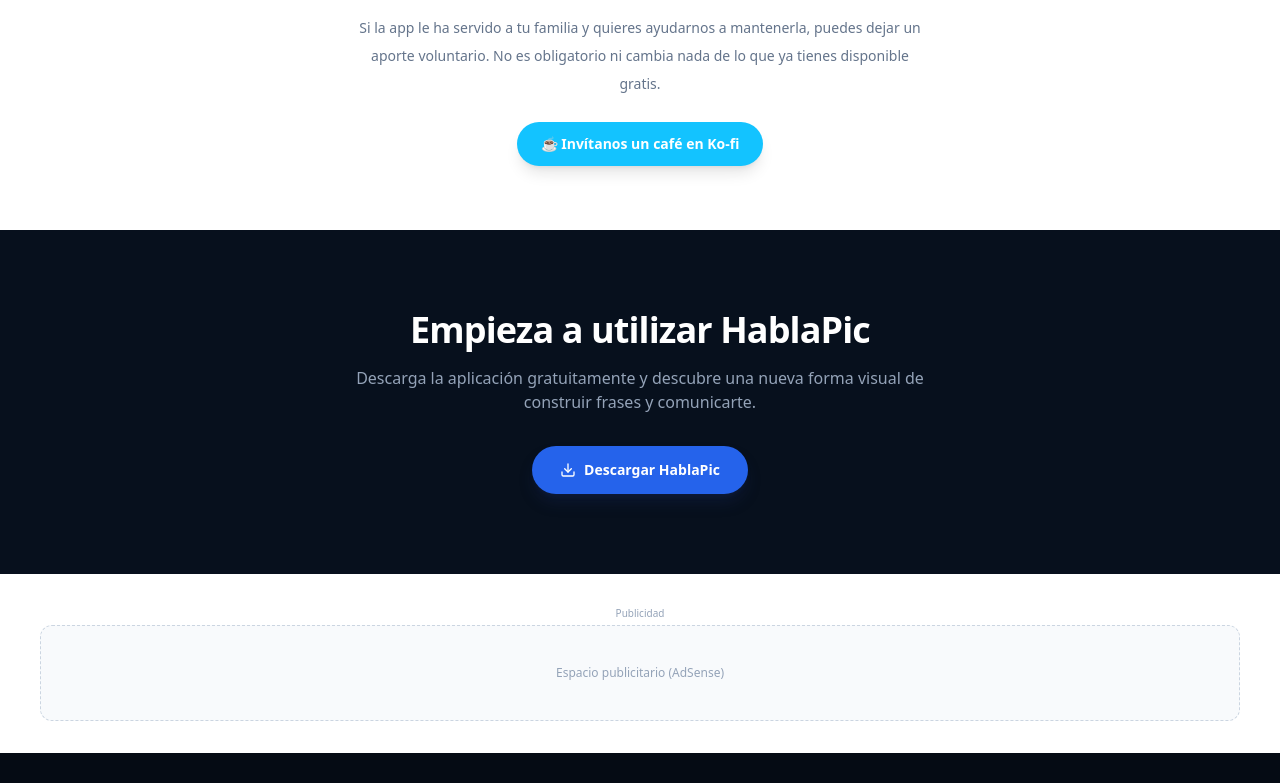
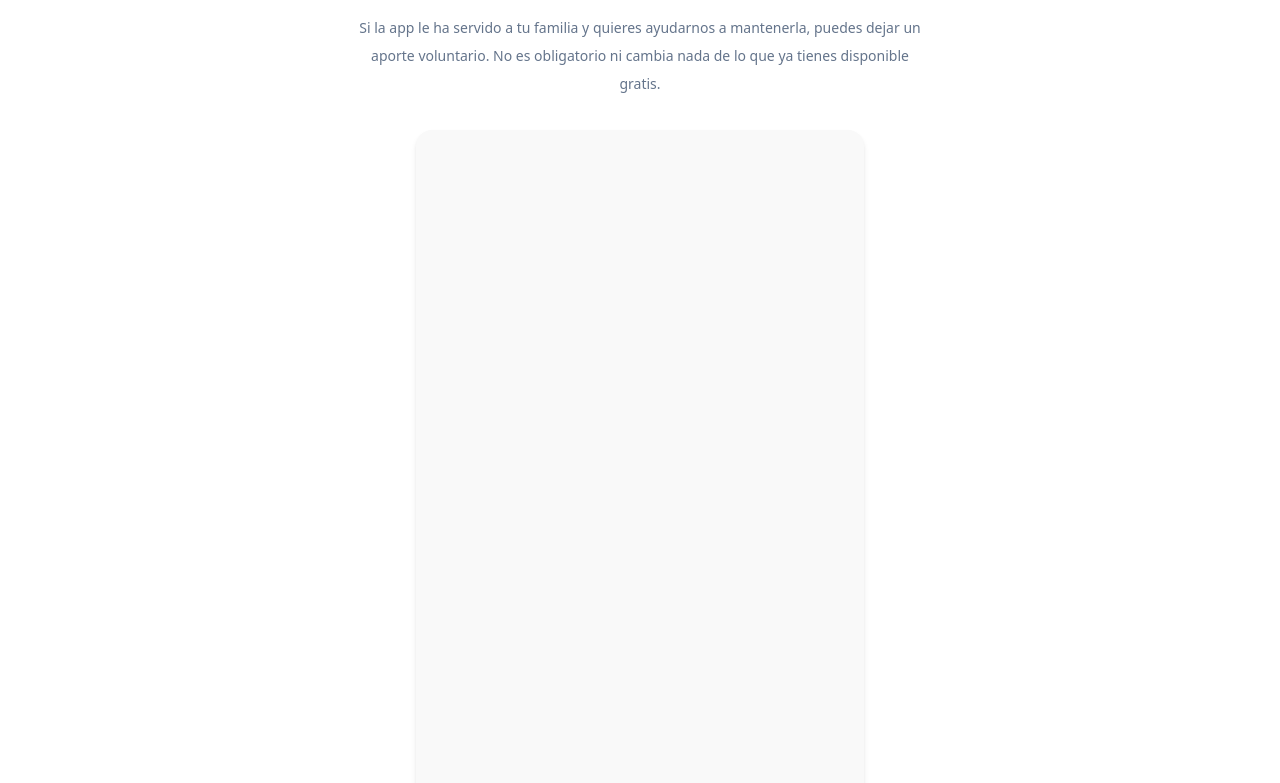
Before and after one commit to imargutierrz-hub/portal-willian, a Next.js app: page /hablapic in a window 1280 px wide. Shown: the part 3251-4034 px from the top of the page. Built offline with nearby package versions, Linux system fonts and the light colour scheme.

Commit message:
integracion kofi

```diff
--- a/components/hablapic/Apoyo.tsx
+++ b/components/hablapic/Apoyo.tsx
@@ -1,6 +1,3 @@
-// Reemplaza esta URL por tu enlace real de Ko-fi cuando crees la cuenta.
-const KOFI_URL = "https://ko-fi.com/hablapic"
-
 export default function Apoyo() {
   return (
     <section className="border-t border-slate-100 bg-white py-16">
@@ -19,14 +16,22 @@ export default function Apoyo() {
           cambia nada de lo que ya tienes disponible gratis.
         </p>
 
-        <a
-          href={KOFI_URL}
-          target="_blank"
-          rel="noreferrer"
-          className="mt-6 inline-flex items-center gap-2 rounded-full bg-[#13C3FF] px-6 py-3 text-sm font-bold text-white shadow-lg transition hover:bg-[#0fb3ea]"
-        >
-          ☕ Invítanos un café en Ko-fi
-        </a>
+        {/* Panel de donaciones incrustado directamente */}
+        <div className="mt-8 flex justify-center">
+          <iframe
+            id="kofiframe"
+            src="https://ko-fi.com/hablapic/?hidefeed=true&widget=true&embed=true&preview=true"
+            style={{
+              border: "none",
+              width: "100%",
+              padding: "4px",
+              background: "#f9f9f9",
+            }}
+            height="712"
+            title="hablapic"
+            className="max-w-md rounded-2xl shadow-md"
+          ></iframe>
+        </div>
       </div>
     </section>
   )
```
